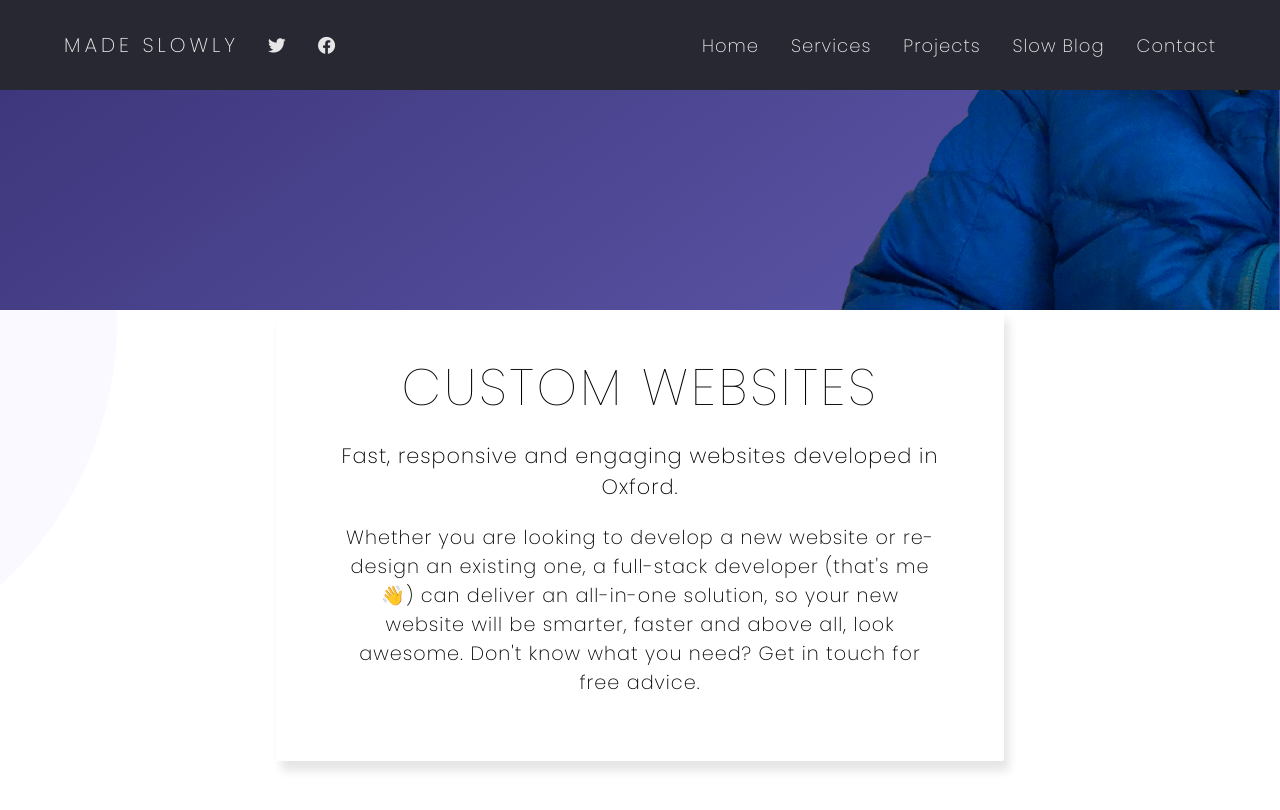
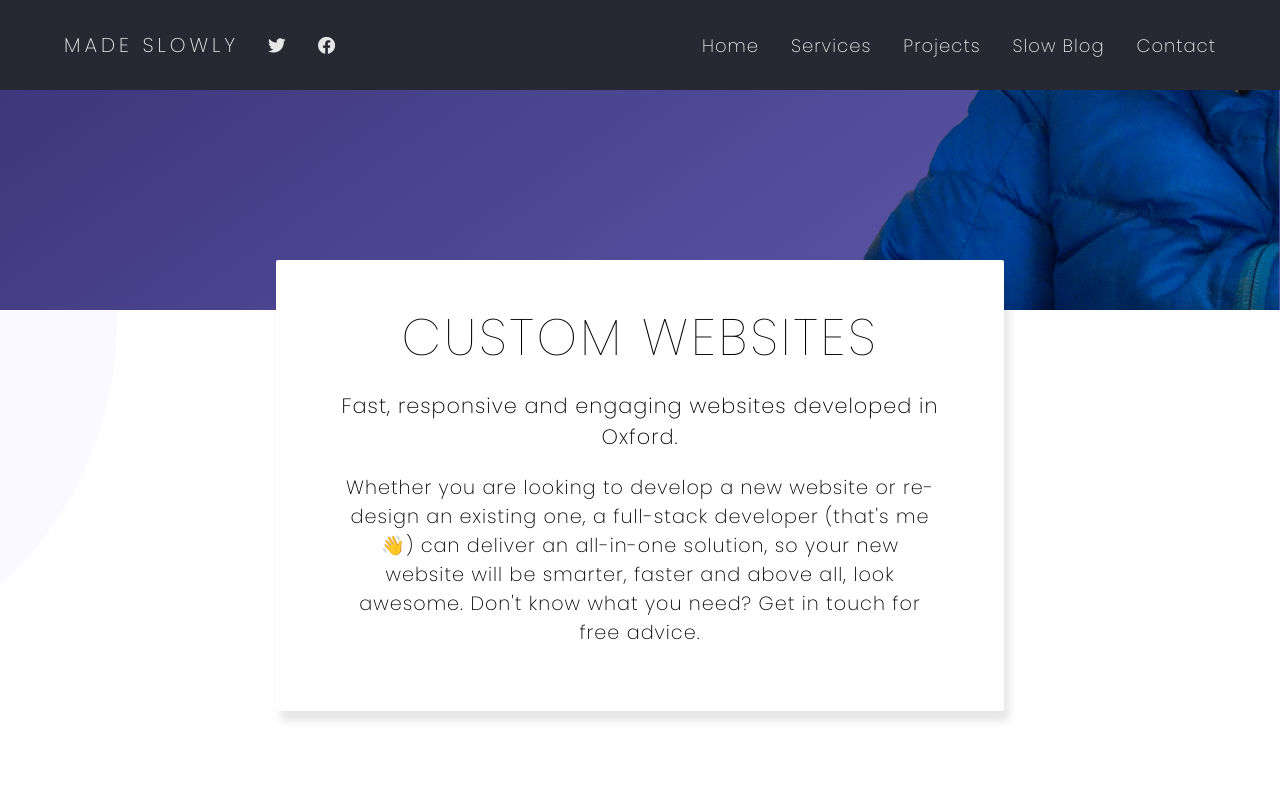
Before and after one commit to arrancurran/madeslowly.github.io, a Jekyll site: the page built from index.html, in a window 1280 px wide and 900 px high, scrolled down 590 px. Shown: the top 810 px of the window. Built offline with Jekyll 4.4.1, drawn with Linux system fonts in a browser that asks for light colours; comment, search, counter and statistics services are not loaded.

Commit message:
dont name custom ani starting with AOS nomenclature

```diff
--- a/_includes/services.html
+++ b/_includes/services.html
@@ -1,7 +1,7 @@
 <!-- services offered -->
 <section class="service-wraper">
 
-<div class="service-blurb-wrapper" data-aos="fade-up-from-origin">
+<div class="service-blurb-wrapper" data-aos="from-origin-fade-up">
 <h1 class="center-header service-header-title">Custom Websites</h1>
 <h3 class="center-strap">Fast, responsive and engaging websites developed in Oxford.</h3>
 
--- a/_sass/services.sass
+++ b/_sass/services.sass
@@ -15,12 +15,12 @@
   border-radius: 10px
   box-shadow: 5px 10px 10px rgba( 0, 0, 0, 0.1 )
 
-[data-aos="fade-up-from-origin"]
+[data-aos="from-origin-fade-up"]
   transform: translateY(0)
   opacity: 0.5
   transition-property: transform, opacity
   &.aos-animate
-    transform: translateY(-40px)
+    transform: translateY(-50px)
     opacity: 1
 
 .service-panel
```
